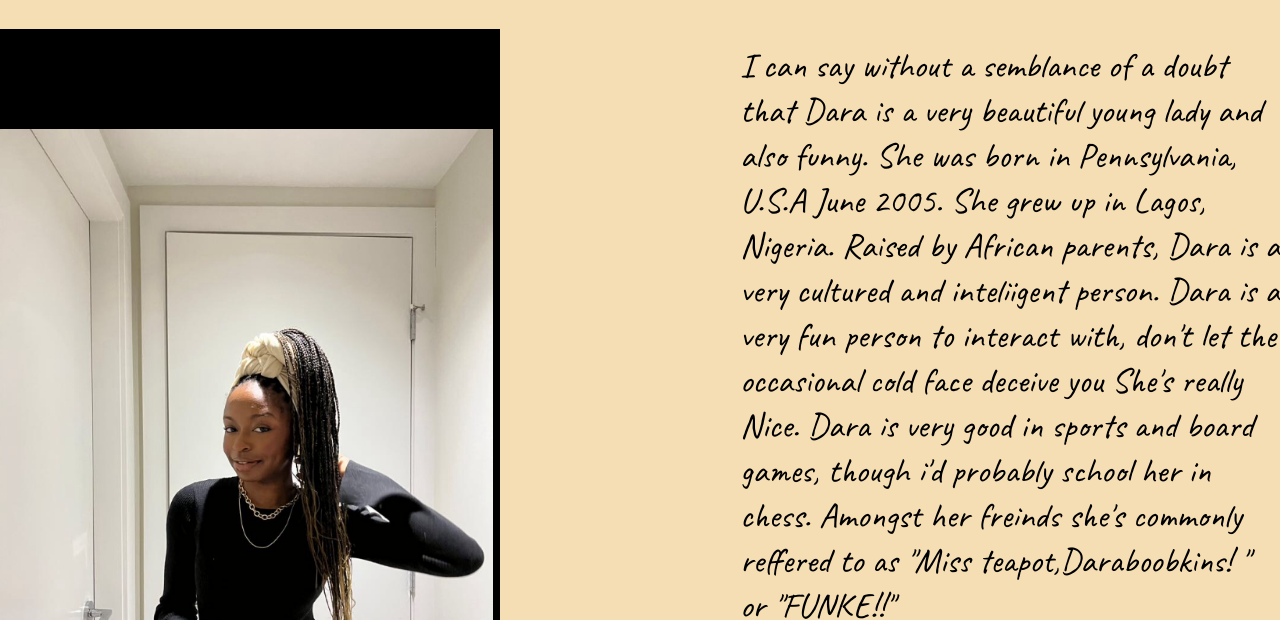
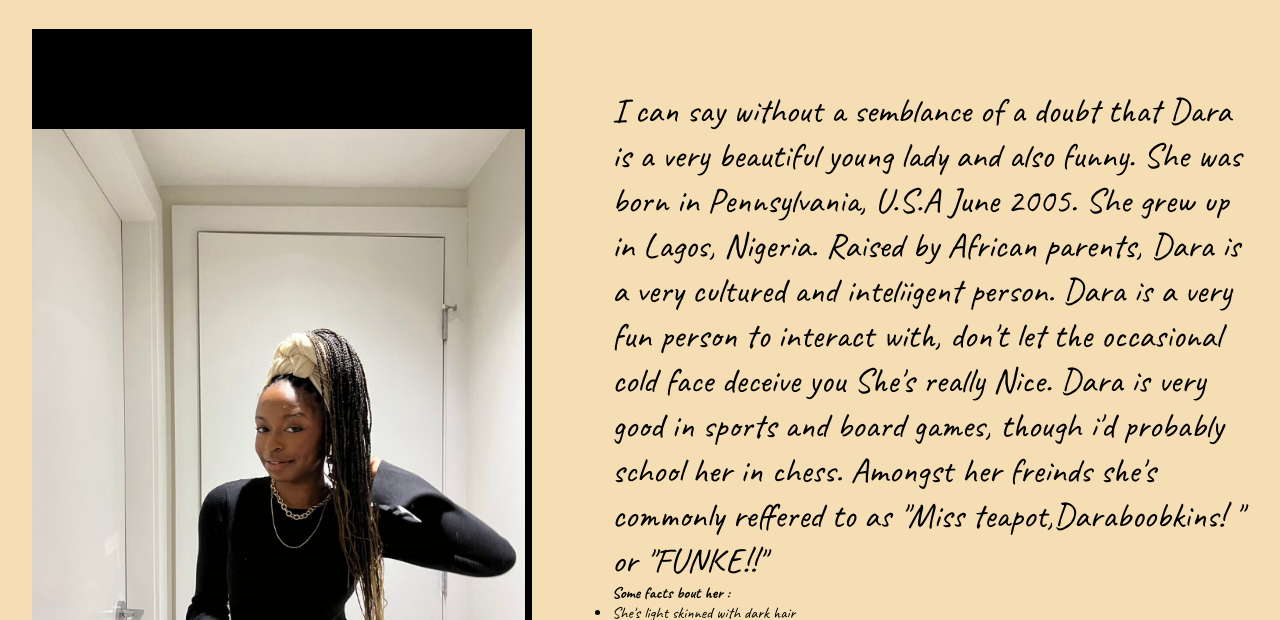
Before and after one commit to moqun06/Darisma, a plain HTML site: page index.html in a window 1280 px wide. Shown: the part 104-724 px from the top of the page. Drawn offline with Linux system fonts and the light colour scheme.

Commit message:
padding left and right included

```diff
--- a/index.css
+++ b/index.css
@@ -22,9 +22,11 @@ p{
 }
 .dara{
     display: flex;
-    gap: 15rem;
+    gap: 5rem;
     padding-top: 2rem;
     align-items: center;
+    padding-left: 2rem;
+    padding-right: 2rem;
 }
 .image{
     width: 90%;
```
